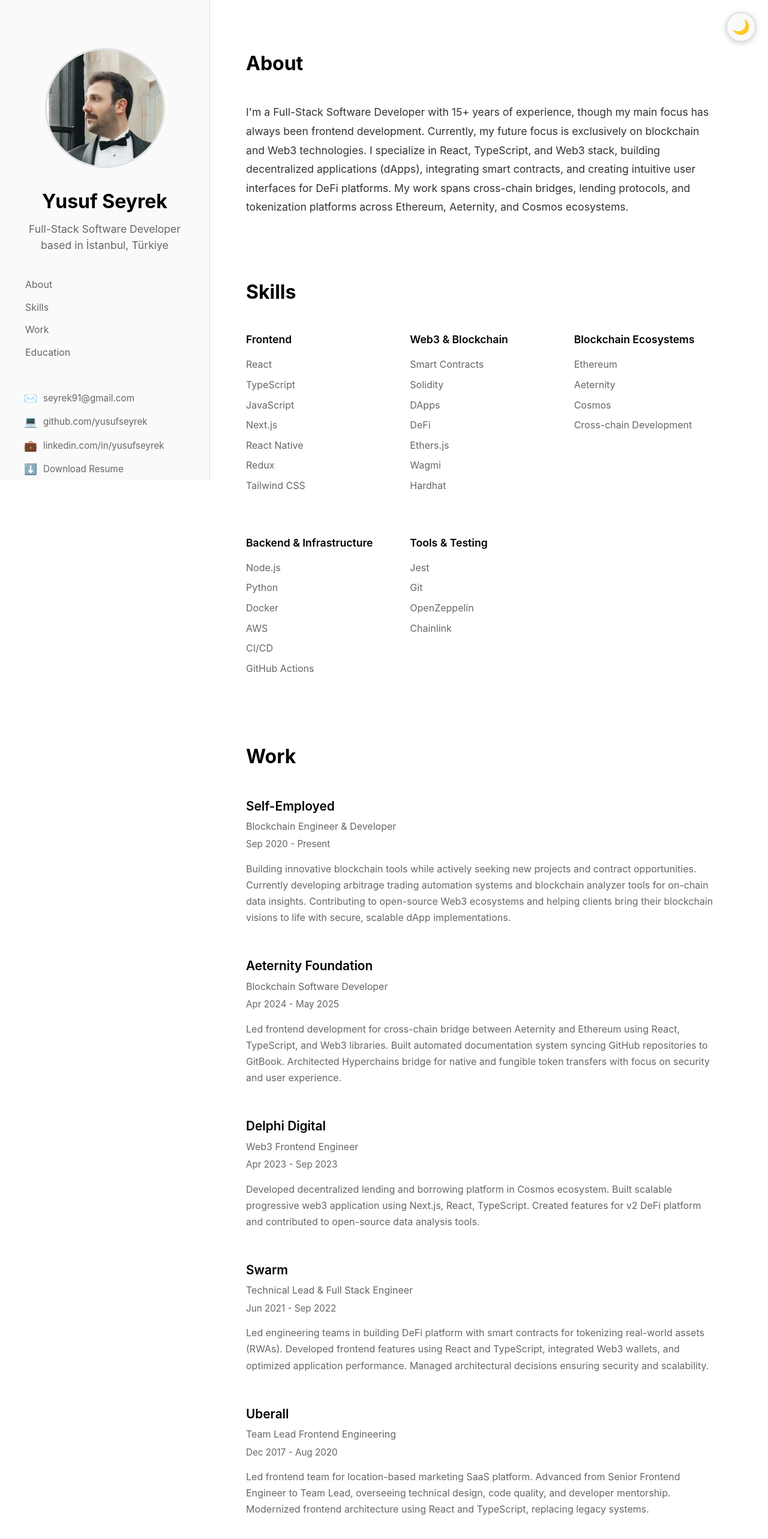
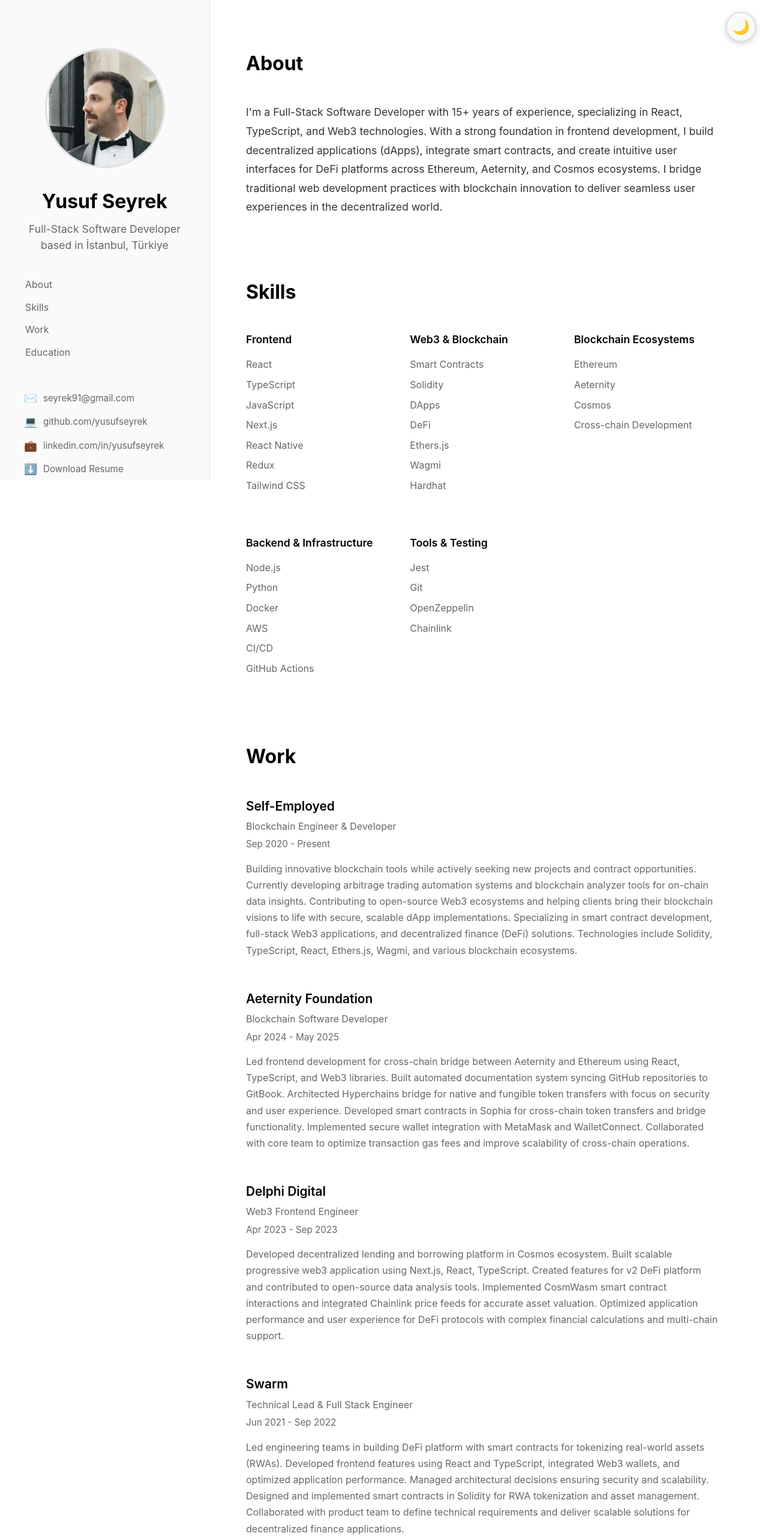
Before and after one commit to yusufseyrek/yusufseyrek.github.io, a plain HTML site: page index.html in a window 1280 px wide. Shown: the top 2565 px of the page at 60% size. Drawn offline with Linux system fonts and the light colour scheme.

Commit message:
feat: enhance about section

```diff
--- a/index.html
+++ b/index.html
@@ -127,14 +127,13 @@
             <h2>About</h2>
             <p class="about-text">
               I'm a Full-Stack Software Developer with 15+ years of experience,
-              though my main focus has always been frontend development.
-              Currently, my future focus is exclusively on blockchain and Web3
-              technologies. I specialize in React, TypeScript, and Web3 stack,
-              building decentralized applications (dApps), integrating smart
-              contracts, and creating intuitive user interfaces for DeFi
-              platforms. My work spans cross-chain bridges, lending protocols,
-              and tokenization platforms across Ethereum, Aeternity, and Cosmos
-              ecosystems.
+              specializing in React, TypeScript, and Web3 technologies. With a
+              strong foundation in frontend development, I build decentralized
+              applications (dApps), integrate smart contracts, and create
+              intuitive user interfaces for DeFi platforms across Ethereum,
+              Aeternity, and Cosmos ecosystems. I bridge traditional web
+              development practices with blockchain innovation to deliver
+              seamless user experiences in the decentralized world.
             </p>
           </section>
 
@@ -219,6 +218,10 @@
                 tools for on-chain data insights. Contributing to open-source
                 Web3 ecosystems and helping clients bring their blockchain
                 visions to life with secure, scalable dApp implementations.
+                Specializing in smart contract development, full-stack Web3
+                applications, and decentralized finance (DeFi) solutions.
+                Technologies include Solidity, TypeScript, React, Ethers.js,
+                Wagmi, and various blockchain ecosystems.
               </div>
             </div>
 
@@ -234,7 +237,12 @@
                 libraries. Built automated documentation system syncing GitHub
                 repositories to GitBook. Architected Hyperchains bridge for
                 native and fungible token transfers with focus on security and
-                user experience.
+                user experience. Developed smart contracts in Sophia for
+                cross-chain token transfers and bridge functionality.
+                Implemented secure wallet integration with MetaMask and
+                WalletConnect. Collaborated with core team to optimize
+                transaction gas fees and improve scalability of cross-chain
+                operations.
               </div>
             </div>
 
@@ -249,6 +257,10 @@
                 ecosystem. Built scalable progressive web3 application using
                 Next.js, React, TypeScript. Created features for v2 DeFi
                 platform and contributed to open-source data analysis tools.
+                Implemented CosmWasm smart contract interactions and integrated
+                Chainlink price feeds for accurate asset valuation. Optimized
+                application performance and user experience for DeFi protocols
+                with complex financial calculations and multi-chain support.
               </div>
             </div>
 
@@ -266,6 +278,10 @@
                 frontend features using React and TypeScript, integrated Web3
                 wallets, and optimized application performance. Managed
                 architectural decisions ensuring security and scalability.
+                Designed and implemented smart contracts in Solidity for RWA
+                tokenization and asset management. Collaborated with product
+                team to define technical requirements and deliver scalable
+                solutions for decentralized finance applications.
               </div>
             </div>
 
```
